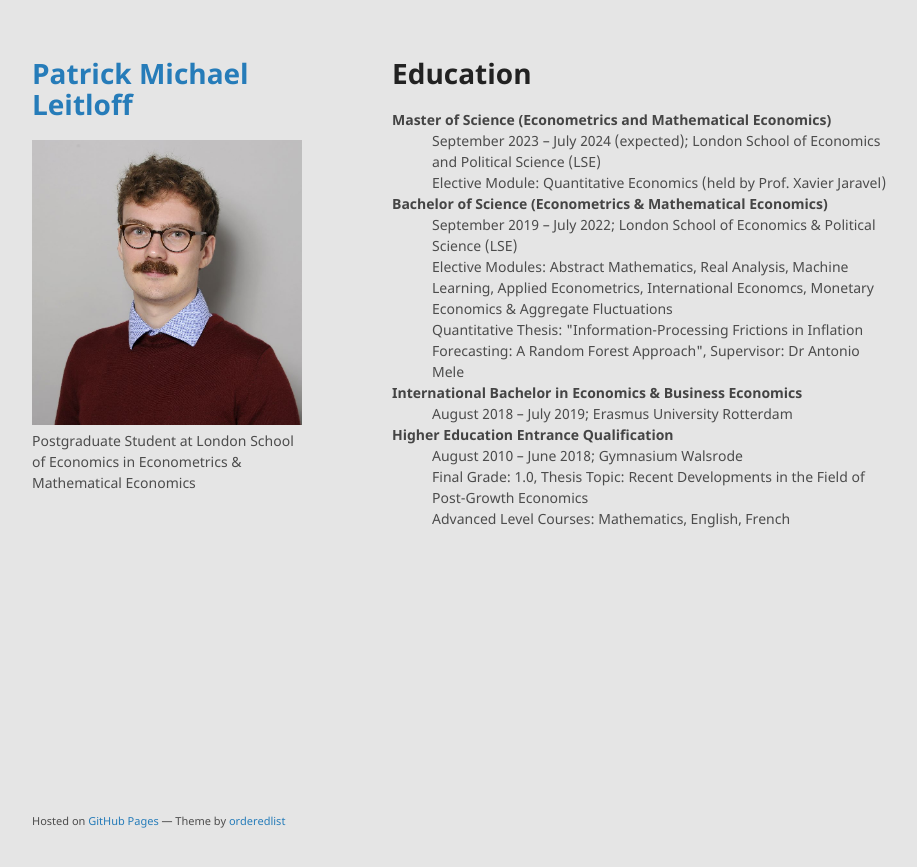
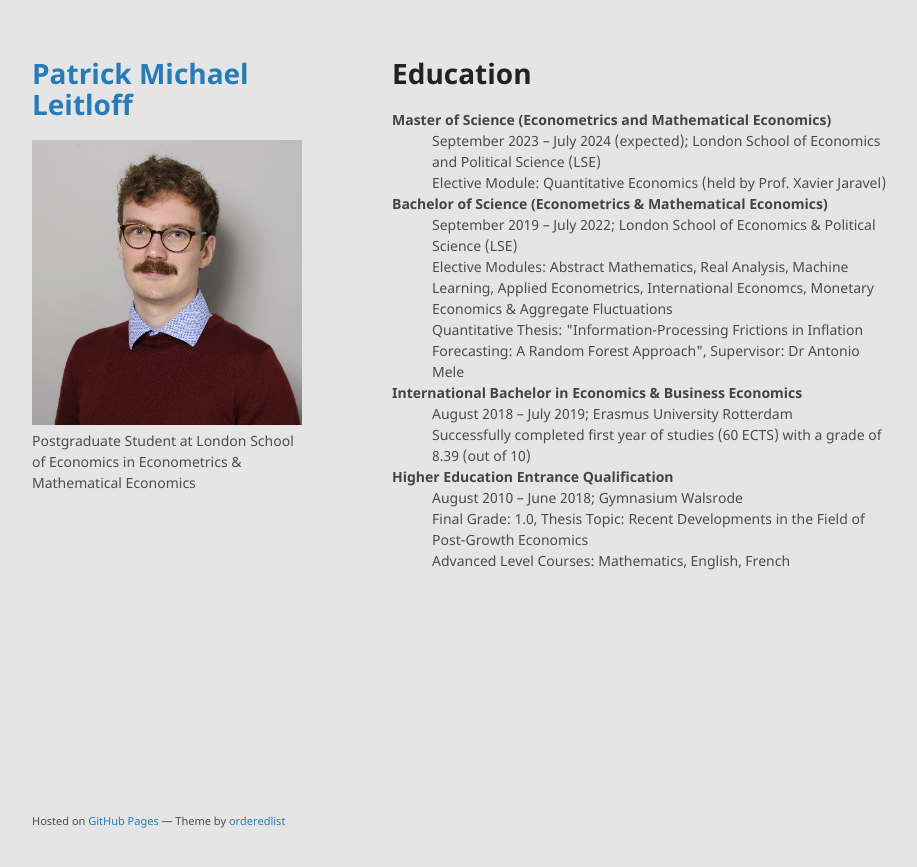
Before and after one commit to patrick-leitloff/patrick-leitloff.github.io, a Jekyll site: the page built from education.md, in a window 1280 px wide. Shown: the top 867 px of the page, without its empty margins (178-1095 px from the left). Built offline with Jekyll 4.4.1, drawn with Linux system fonts in a browser that asks for light colours; our own code applies the rules of GitHub Pages for plain Markdown files.

Commit message:
Update education.md

```diff
--- a/education.md
+++ b/education.md
@@ -14,6 +14,7 @@ layout: default
       <dd>Quantitative Thesis: "Information-Processing Frictions in Inflation Forecasting: A Random Forest Approach", Supervisor: Dr Antonio Mele</dd>
    <dt>International Bachelor in Economics & Business Economics</dt>
       <dd>August 2018 – July 2019; Erasmus University Rotterdam </dd>
+      <dd>Successfully completed first year of studies (60 ECTS) with a grade of 8.39 (out of 10)</dd>
    <dt>Higher Education Entrance Qualification</dt>
       <dd>August 2010 – June 2018; Gymnasium Walsrode</dd>
       <dd>Final Grade: 1.0, Thesis Topic: Recent Developments in the Field of Post-Growth Economics</dd>
```
